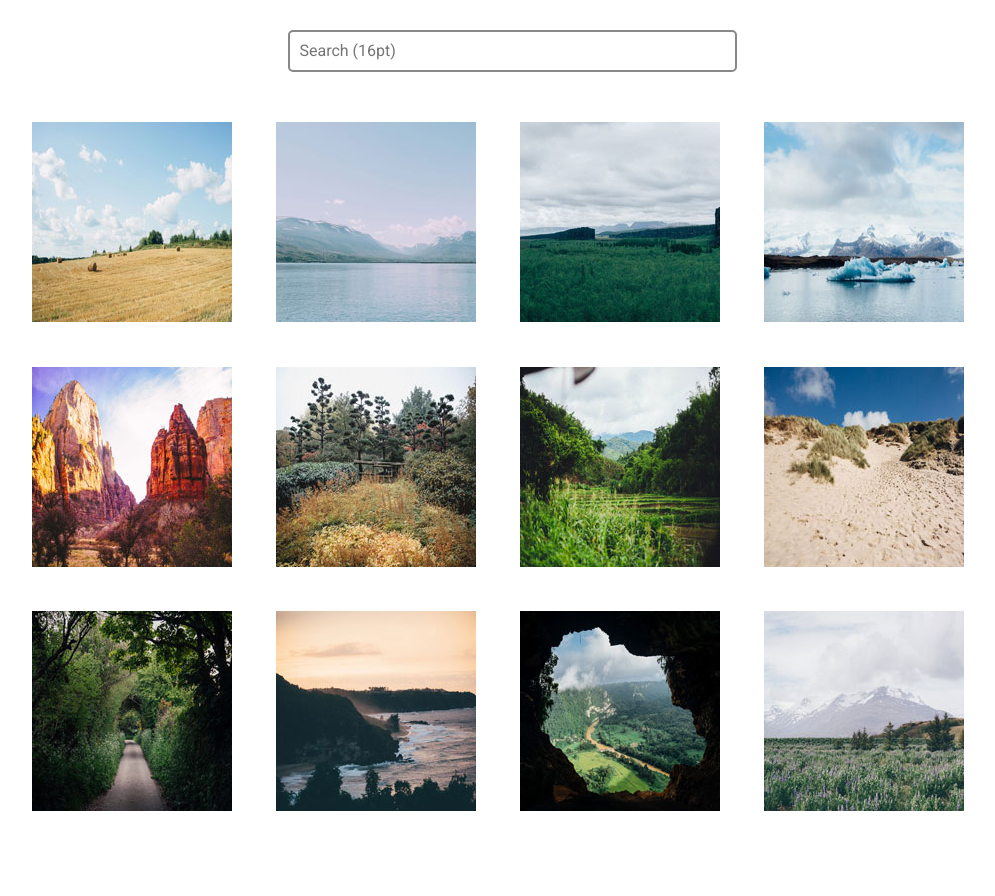
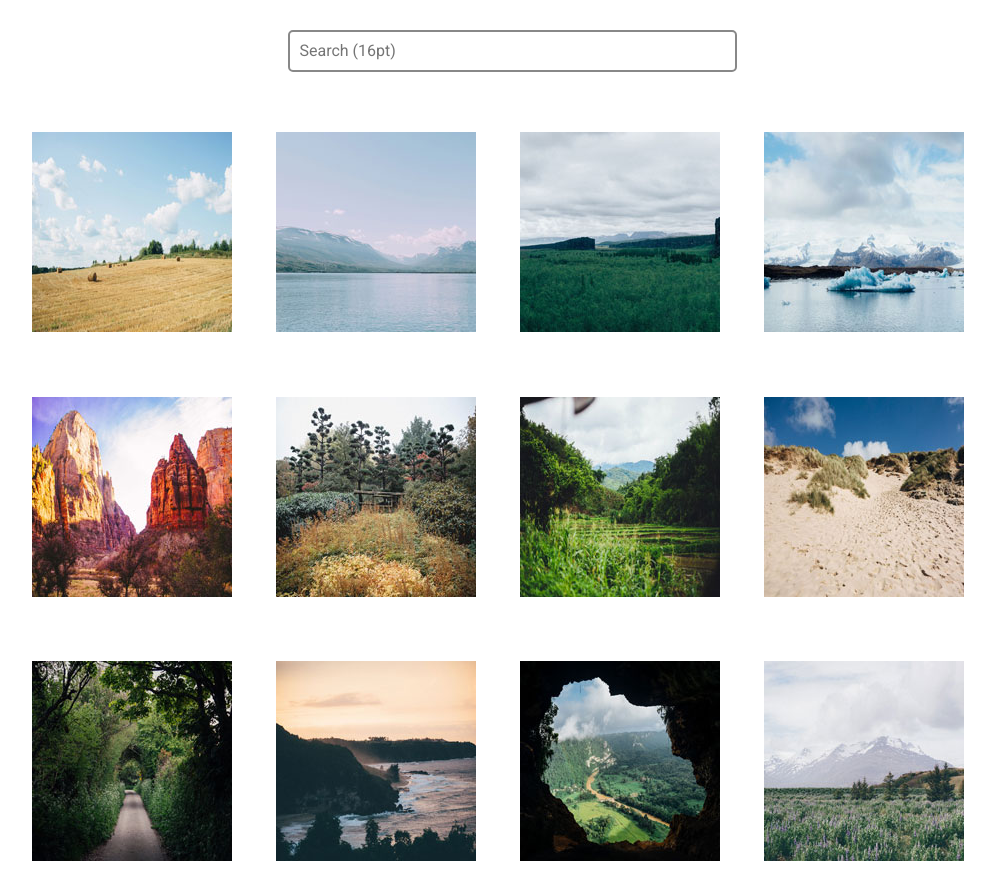
Before and after one commit to j-nordell/FEWD-Project5, a plain HTML site: page index.html in a window 1280 px wide. Shown: the whole page, without its empty margins (128-1123 px from the left). Before the commit the page ends 836 px from the top, so only its background shows below. Drawn offline with Linux system fonts and the light colour scheme.

Commit message:
added focus state for search box and fixed weird alignment on main

```diff
--- a/css/styles.css
+++ b/css/styles.css
@@ -18,6 +18,12 @@ header {
     border-radius: 5px;
 }
 
+#search:focus {
+    background-color: rgba(187, 214, 245, 0.8);
+    transition-property: background-color;
+    transition: 0.2s ease-in-out;
+}
+
 .container {
     display: flex;
     flex-direction: column;
@@ -25,21 +31,30 @@ header {
     justify-content: center;
 }
 
-a {
+main a {
     text-decoration: none;
+    display: flex;
+    align-items: center;
+    margin: 20px 10px;
 }
 
+
 a img {
-    margin: 10px 10px;
+    clear: both;
 }
+
 
 @media screen and (min-width: 768px) {
     main {
         max-width: 1000px;
     }
 
+    main a {
+        display: inline-block;
+    }
+
     a img {
-        margin: 20px 20px;
+        margin: 10px 10px;
     }
 
     #search {
```
